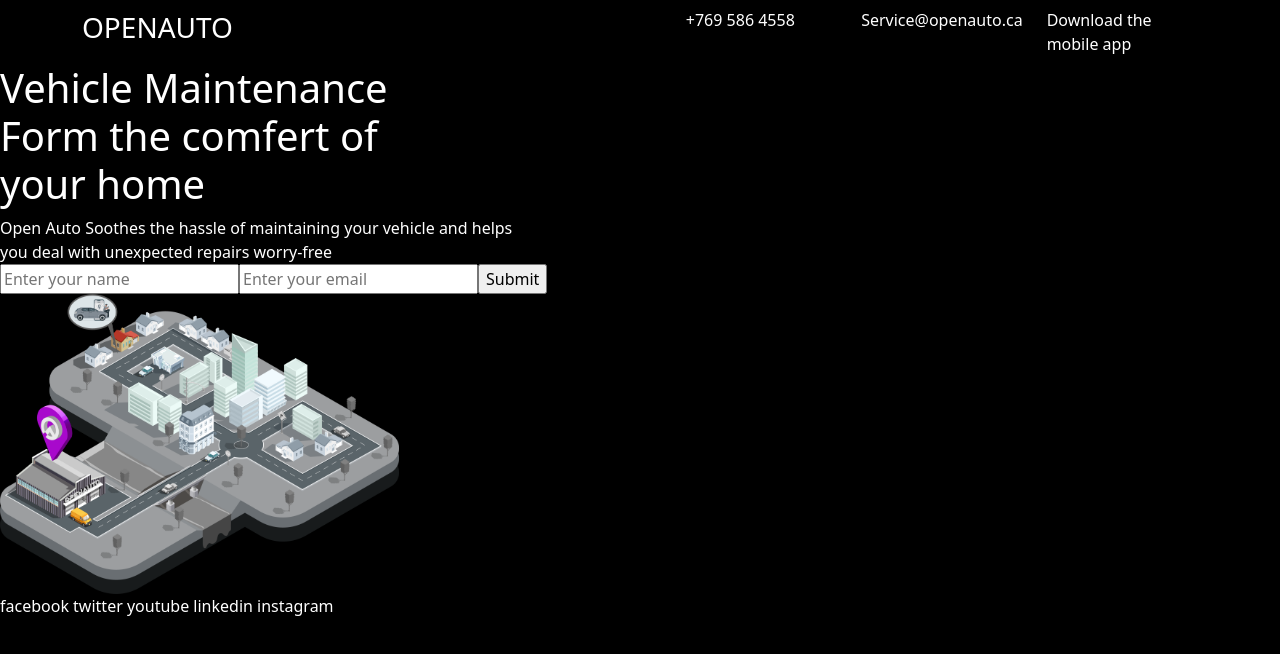
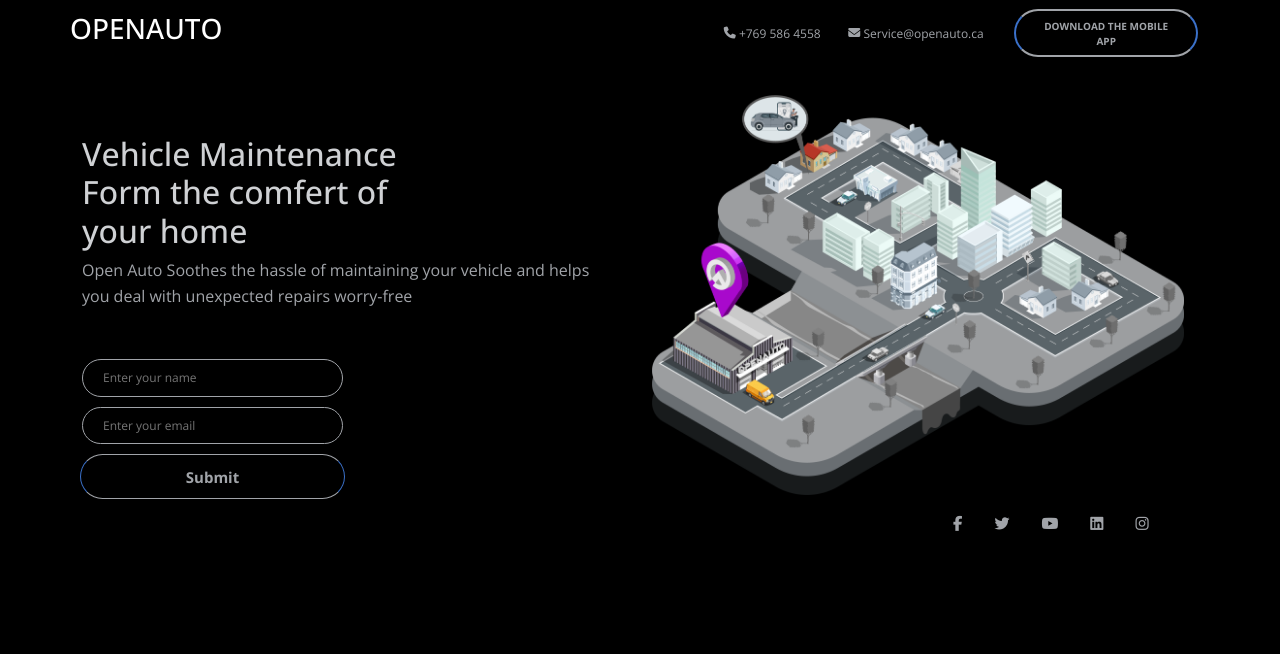
Before and after one commit to kikusourabh/vehicle-maintenance-app, a Gatsby site: page / in a window 1280 px wide. Built offline with nearby package versions, Linux system fonts and the light colour scheme; Gatsby itself is replaced by a stand-in of ours.

Commit message:
update the content

```diff
--- a/gatsby-config.ts
+++ b/gatsby-config.ts
@@ -17,7 +17,23 @@
           'Open Sans:300,400,400i,700'
         ]
       }
-    }
+    },
+    {
+      resolve:'gatsby-source-firestore',
+      options:{
+        credential: require("./firebase.json"),
+        types: [
+          {
+            type: 'Clients',
+            collection: 'clients',
+            map: doc => ({
+              name: doc.name,
+              email: doc.email,
+            }),
+          }
+        ],
+      }
+    },
   ],
 }
 
--- a/package.json
+++ b/package.json
@@ -16,9 +16,13 @@
     "typecheck": "tsc --noEmit"
   },
   "dependencies": {
+    "@fortawesome/fontawesome-free": "^6.2.0",
     "bootstrap": "^5.2.2",
+    "firebase": "^9.14.0",
     "gatsby": "^5.0.0",
     "gatsby-plugin-google-fonts": "^1.0.1",
+    "gatsby-source-firestore": "^1.0.3",
+    "mdb-react-ui-kit": "^5.0.0",
     "react": "^18.2.0",
     "react-bootstrap": "^2.6.0",
     "react-dom": "^18.2.0"
--- /dev/null
+++ b/src/Component/Content/Content.tsx
@@ -0,0 +1,56 @@
+import React, { useState } from 'react'
+import illustrastion from '../../images/Pickup_Illustration.png';
+import { Button, Col, Container, Form, Row, Stack } from "react-bootstrap"
+
+const Content = () => {
+
+  const [inputValue,setInputValue] = useState({
+    Name:"",
+    Email:""
+  })
+  const handleSubmit=(eve) => {
+      alert("Input value:",eve.target)
+   }
+  return (
+    <Container>
+        <Row style={{ paddingTop: 30 }}>
+          <Col style={{ paddingTop: 40 }}>
+            <Stack>
+              <h2 style={{ color: '#cfd1d4' }}>
+                Vehicle Maintenance <br />
+                Form the comfert of <br />
+                your home <br />
+              </h2>
+              <span style={{ color: '#a1a4a9' }}>
+                Open Auto Soothes the hassle of maintaining your vehicle and helps <br />
+                you deal with unexpected repairs worry-free <br />
+              </span>
+              <Row md={2} style={{marginTop:50}}>
+
+              <Form onSubmit={(eve)=>handleSubmit(eve)}>
+              <Row>
+                <Form.Group controlId="formBasicName">
+                  <Form.Control required onChange={(e)=>setInputValue(e.target.value,inputValue?.Email)} style={{paddingTop:8,paddingBottom:8,paddingLeft:20, fontSize:12, backgroundColor:'transparent',borderWidth:1, borderRadius:30, borderColor:'#a1a4a9', color:'#a1a4a9'}} type="text" placeholder="Enter your name" />
+                </Form.Group>
+                </Row>
+                <Row>
+                <Form.Group controlId="formBasicEmail">
+                  <Form.Control required onChange={(e)=>setInputValue(inputValue?.Name,e.target.value)} style={{marginTop:10,paddingTop:8,paddingBottom:8,paddingLeft:20, fontSize:12,backgroundColor:'transparent',borderWidth:1, borderRadius:30, borderColor:'#a1a4a9', color:'#a1a4a9'}} type="email" placeholder="Enter your email" />
+                </Form.Group>
+                </Row>
+                <Row style={{padding:10}}>
+                <Button  variant="outline-primary" size='lg' type="submit" style={{textTransform:'none',borderWidth:1,fontSize:15,borderRadius:30, color:'#a1a4a9',borderBlockColor:'#a1a4a9', fontWeight:'bold', }}>Submit</Button>
+                </Row>
+              </Form>
+              </Row>
+            </Stack>
+          </Col>
+          <Col>
+            <img src={illustrastion} alt="Logo" height={400} />
+          </Col>
+        </Row>
+      </Container>
+  )
+}
+
+export default Content
--- a/src/Component/Footer.tsx
+++ /dev/null
@@ -1,16 +0,0 @@
-import { Link } from 'gatsby'
-import React from 'react'
-
-const Footer = () => {
-  return (
-    <div>
-        <Link>facebook </Link>
-        <Link>twitter </Link>
-        <Link>youtube </Link>
-        <Link>linkedin </Link>
-        <Link>instagram </Link>
-    </div>
-  )
-}
-
-export default Footer
--- /dev/null
+++ b/src/Component/Footer/Footer.tsx
@@ -0,0 +1,30 @@
+import { Link } from 'gatsby'
+import React from 'react'
+import { Button, Col, Container, Row } from 'react-bootstrap'
+import 'bootstrap/dist/css/bootstrap.min.css'
+import 'mdb-react-ui-kit/dist/css/mdb.min.css'
+import "@fortawesome/fontawesome-free/css/all.min.css"
+import {MDBIcon} from 'mdb-react-ui-kit'
+import { Buttonstyle } from './styles'
+
+const Footer = () => {
+  return (
+    <Container>
+    <Row prefix='justify-content-end'>
+      <Col/>
+      <Col/>
+      <Col/>
+      <Col>
+        <Button size='sm' variant='none'> <MDBIcon fab icon="facebook-f" style={Buttonstyle} size='lg' /></Button>
+        <Button size='sm' variant='none'> <MDBIcon fab icon="twitter" style={Buttonstyle} size='lg' /></Button>
+        <Button size='sm' variant='none'> <MDBIcon fab icon="youtube" style={Buttonstyle} size='lg' /></Button>
+        <Button size='sm' variant='none'> <MDBIcon fab icon="linkedin" style={Buttonstyle} size='lg' /></Button>
+        <Button size='sm' variant='none'> <MDBIcon fab icon="instagram" style={Buttonstyle} size='lg' /></Button>
+      </Col>
+
+    </Row>
+    </Container>
+  )
+}
+
+export default Footer
--- /dev/null
+++ b/src/Component/Footer/styles.tsx
@@ -0,0 +1,3 @@
+export const Buttonstyle={
+     color: '#a1a4a9'
+}
--- a/src/Component/Layout.css
+++ /dev/null
@@ -1,5 +0,0 @@
-body {
-font-family: system-ui, -apple-system, BlinkMacSystemFont, 'Segoe UI', Roboto, Oxygen, Ubuntu, Cantarell, 'Open Sans', 'Helvetica Neue', sans-serif;
-background-color: black;
-color:white
-}
--- a/src/Component/Layout.tsx
+++ b/src/Component/Layout.tsx
@@ -1,7 +1,7 @@
 import React from 'react'
-import NavBar from './NavBar'
-import Footer from './Footer'
-import './Layout.css'
+import NavBar from './NavBar/NavBar'
+import Footer from './Footer/Footer'
+import '../css/Layout.css'
 const Layout = ({children}) => {
   return (
     <div>
--- a/src/Component/NavBar.tsx
+++ /dev/null
@@ -1,32 +0,0 @@
-import { Link } from 'gatsby'
-import React from 'react'
-import 'bootstrap/dist/css/bootstrap.min.css'
-import { Col, Container, Nav, Row } from 'react-bootstrap'
-
- const NavBar = () => {
-   return (
-       <nav className="navbar">
-           <Container className='container-fluid container-sm'>
-                   <Col>
-                       <Link>
-                           <h3>OPENAUTO</h3>
-                       </Link>
-                   </Col>
-                   <Row>
-                   <Col>
-                       <Link>+769 586 4558 </Link>
-                   </Col>
-                   <Col>
-                       <Link>Service@openauto.ca </Link>
-                   </Col>
-                   <Col>
-                       <Link>Download the mobile app </Link>
-                   </Col>
-                   </Row>
-           </Container>
-       </nav>
-
-   )
- }
-
- export default NavBar
--- /dev/null
+++ b/src/Component/NavBar/NavBar.tsx
@@ -0,0 +1,42 @@
+import { Link } from 'gatsby'
+import React from 'react'
+import 'bootstrap/dist/css/bootstrap.min.css'
+import 'mdb-react-ui-kit/dist/css/mdb.min.css'
+import "@fortawesome/fontawesome-free/css/all.min.css"
+import { Button, Col, Container, Nav, Row } from 'react-bootstrap'
+import {MDBIcon} from 'mdb-react-ui-kit'
+import { logoTextStyle, navItemButtonStyle, navItemIconStyle, navItemStyle, navItemTextStyle } from './styles'
+
+
+ const NavBar = () => {
+   return (
+       <nav className="navbar">
+           <Container  className='container-fluid container-sm'>
+            <Row lg={1}>
+                   <Nav.Link href='#Home'>
+                           <h3 style={logoTextStyle}>OPENAUTO</h3>
+                       </Nav.Link>
+
+                   </Row>
+                   <Row lg={12}>
+                   <Col md={3} style={navItemStyle}>
+                   <MDBIcon icon="phone" style={navItemIconStyle} size='xs' />
+                       <span style={navItemTextStyle}>   +769 586 4558</span>
+                   </Col>
+                   <Col md={4} style={navItemStyle}>
+                       <MDBIcon icon="envelope" style={navItemIconStyle} size='xs'/>
+                       <span style={navItemTextStyle}>  Service@openauto.ca</span>
+                   </Col>
+                   <Col>
+                    <Nav.Link href='#download'>
+                       <Button variant="outline-primary" style={navItemButtonStyle}>Download the mobile app</Button>
+                       </Nav.Link>
+                   </Col>
+                   </Row>
+           </Container>
+       </nav>
+
+   )
+ }
+
+ export default NavBar
--- /dev/null
+++ b/src/Component/NavBar/styles.tsx
@@ -0,0 +1,5 @@
+export const logoTextStyle={color:'#ffffff'}
+export const navItemStyle={alignSelf:'center'}
+export const navItemIconStyle={color:'#a1a4a9'}
+export const navItemTextStyle={fontSize:12,color:'#a1a4a9'}
+export const navItemButtonStyle={fontSize:10,borderRadius:30,margin:0, color:'#a1a4a9',borderBlockColor:'#a1a4a9', fontWeight:'bold'}
--- /dev/null
+++ b/src/css/Layout.css
@@ -0,0 +1,8 @@
+@import url('https://fonts.googleapis.com/css2?family=Open+Sans:ital,wght@0,300;0,400;0,500;0,600;0,700;0,800;1,500&display=swap');
+
+
+body{
+font-family: 'Open Sans', sans-serif;
+background-color: black;
+color:white
+}
--- a/src/pages/index.tsx
+++ b/src/pages/index.tsx
@@ -1,39 +1,15 @@
 import * as React from "react"
 import type { HeadFC, PageProps } from "gatsby"
 import Layout from '../Component/Layout'
-import illustrastion from '../images/Pickup_Illustration.png'
-
-const pageStyles = {
-  backgroundColor: "#000000",
-  padding: "5px",
-  fontFamily: "-apple-system, Roboto, sans-serif, serif",
-}
+import Content from "../Component/Content/Content";
 
 const IndexPage: React.FC<PageProps> = () => {
   return (
     <Layout>
-      <div>
-        <h1>
-          Vehicle Maintenance <br/>
-          Form the comfert of <br/>
-          your home <br/>
-        </h1>
-        <span>
-          Open Auto Soothes the hassle of maintaining your vehicle and helps <br />
-          you deal with unexpected repairs worry-free <br />
-        </span>
-      <div>
-        <form action="" method="post">
-          <input type="text" name="name" id="name" placeholder="Enter your name"/>
-          <input type="email" name="email" id="email" placeholder="Enter your email" />
-          <input type="button" value="Submit" />
-        </form>
-        <img src={illustrastion} alt="Logo" height={300}/>
-        </div>
-      </div>
+      <Content/>
     </Layout>
   )
 }
 
 export default IndexPage
-export const Head: HeadFC = () => <title>Not found</title>
+export const Head: HeadFC = () => <title>OpenAuto</title>
```
Also changed, not shown: README.md, firebase.json (added), 2 other files.
